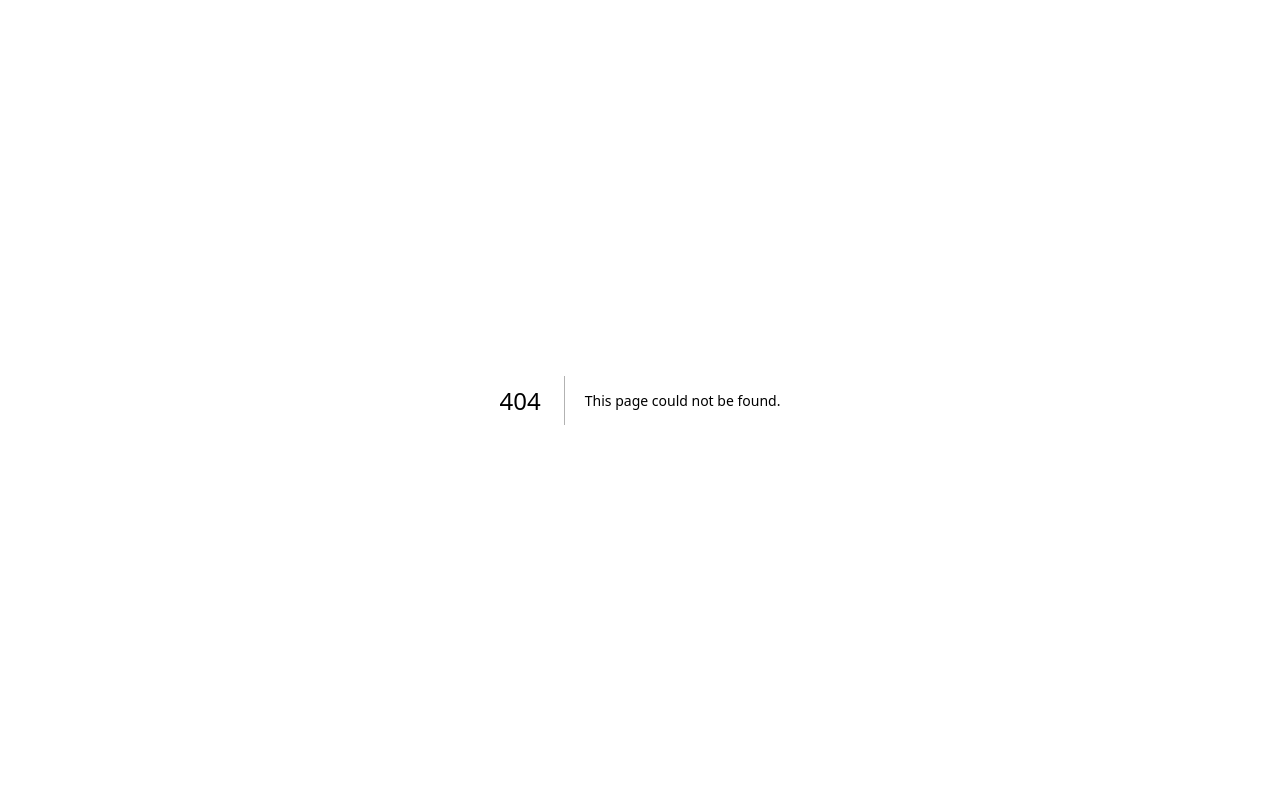
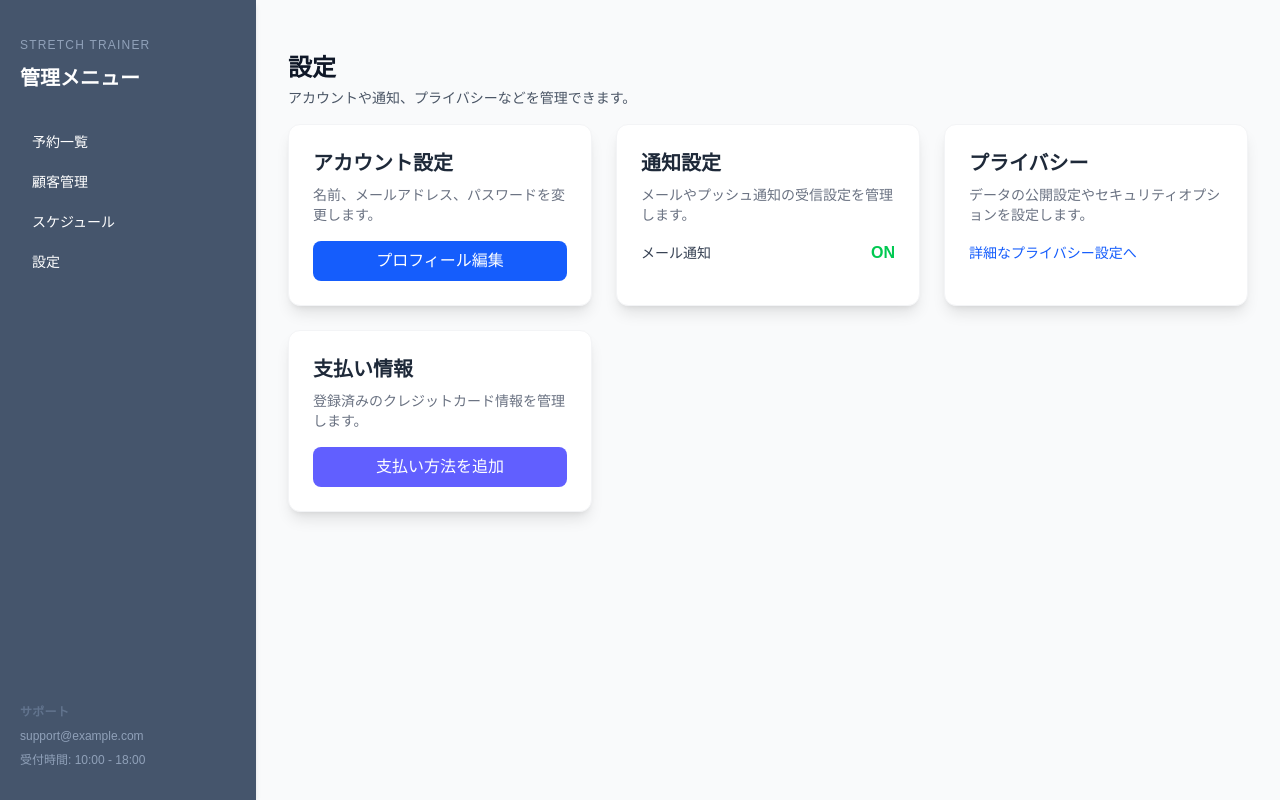
Before and after one commit to usatai/personal_stretch_customer_management_system, a Next.js app in the folder stretch-lp-backend/: page /settings in a window 1280 px wide. Before the commit this address had no page. Built offline with nearby package versions, Linux system fonts and the light colour scheme.

Commit message:
[add] 設定画面追加

```diff
--- /dev/null
+++ b/stretch-lp-backend/app/settings/page.tsx
@@ -0,0 +1,104 @@
+'use client';
+
+import SettingCard from "@/component/SettingCard";
+import Sidebar from "@/component/Sidebar";
+import { useState } from "react";
+
+
+export default function Settings() {
+    const [sidebarOpen, setSidebarOpen] = useState<boolean>(false);
+
+  return (
+    <>
+        <div className="relative min-h-screen bg-gray-50 md:flex">
+            {/* オーバーレイ（モバイル時サイドバー開時のみ） */}
+            {sidebarOpen && (
+                <div
+                    className="fixed inset-0 z-30 bg-black/30 backdrop-blur-[1px] md:hidden"
+                    onClick={() => setSidebarOpen(false)}
+                />
+            )}
+
+            {/* サイドバー */}
+            <div
+                className={`fixed inset-y-0 left-0 z-40 w-64 transform bg-white shadow-md transition-transform duration-200 ease-out md:translate-x-0 ${sidebarOpen ? 'translate-x-0' : '-translate-x-full'} md:static md:z-auto`}
+            >
+                <div className="relative h-full">
+                    <Sidebar />
+                </div>
+            </div>
+
+            {/* メインコンテンツ */}
+            <div className="flex-1 w-full md:pl-0 pt-5">
+                {/* トップバー（モバイル） */}
+                <div className="sticky top-0 z-20 flex items-center gap-3 bg-gray-50/80 px-4 py-3 backdrop-blur md:hidden">
+                    <button
+                        type="button"
+                        aria-label="メニューを開閉"
+                        className="inline-flex h-10 w-10 items-center justify-center rounded-lg border border-gray-200 bg-white shadow-sm active:scale-[0.98]"
+                        onClick={() => setSidebarOpen((v) => !v)}
+                    >
+                        {/* ハンバーガーアイコン */}
+                        <svg xmlns="http://www.w3.org/2000/svg" className="h-5 w-5 text-gray-700" viewBox="0 0 24 24" fill="none" stroke="currentColor" strokeWidth="2">
+                            <path strokeLinecap="round" strokeLinejoin="round" d="M4 6h16M4 12h16M4 18h16" />
+                        </svg>
+                    </button>
+                    <div className="text-base font-semibold text-gray-800">設定</div>
+                </div>
+
+                {/* ページヘッダー */}
+                <div className="px-2 pt-8 sm:px-6 lg:px-8">
+                    <div className="mx-auto max-w-7xl">
+                        <h1 className="text-2xl font-bold text-gray-900">設定</h1>
+                        <p className="mt-1 text-sm text-gray-600">アカウントや通知、プライバシーなどを管理できます。</p>
+                    </div>
+                </div>
+
+                {/* グリッド */}
+                <div className="px-4 pb-12 pt-4 sm:px-6 lg:px-8 pt-">
+                    <div className="mx-auto grid max-w-7xl grid-cols-1 gap-6 md:grid-cols-2 lg:grid-cols-3">
+                        <SettingCard
+                        title="アカウント設定"
+                        description="名前、メールアドレス、パスワードを変更します。"
+                        >
+                        <button className="w-full rounded-lg bg-blue-600 py-2 text-white transition duration-150 hover:bg-blue-700">
+                            プロフィール編集
+                        </button>
+                        </SettingCard>
+
+                        <SettingCard
+                        title="通知設定"
+                        description="メールやプッシュ通知の受信設定を管理します。"
+                        >
+                        <div className="flex items-center justify-between">
+                            <span className="text-sm text-gray-700">メール通知</span>
+                            <span className="font-bold text-green-500">ON</span>
+                        </div>
+                        </SettingCard>
+
+                        <SettingCard
+                        title="プライバシー"
+                        description="データの公開設定やセキュリティオプションを設定します。"
+                        >
+                        <a href="#" className="text-sm text-blue-600 hover:text-blue-800">
+                            詳細なプライバシー設定へ
+                        </a>
+                        </SettingCard>
+
+                        <SettingCard
+                        title="支払い情報"
+                        description="登録済みのクレジットカード情報を管理します。"
+                        >
+                        <button className="w-full rounded-lg bg-indigo-500 py-2 text-white transition duration-150 hover:bg-indigo-600">
+                            支払い方法を追加
+                        </button>
+                        </SettingCard>
+
+                        {/* 必要に応じてカードを追加... */}
+                    </div>
+                </div>
+            </div>
+        </div>
+    </>
+  );
+}
--- /dev/null
+++ b/stretch-lp-backend/component/SettingCard.tsx
@@ -0,0 +1,31 @@
+import React, { ReactNode } from 'react';
+
+// Propsの型定義
+interface SettingCardProps {
+  /** カードのタイトル */
+  title: string;
+  /** カードの説明文 */
+  description: string;
+  /** 子要素（設定項目、ボタンなど） */
+  children: ReactNode;
+}
+
+// React.FC（Functional Component）を使用して型付け
+const SettingCard: React.FC<SettingCardProps> = ({ title, description, children }) => {
+  return (
+    <div className="bg-white p-6 rounded-xl shadow-lg border border-gray-100 transition-shadow duration-300 hover:shadow-xl">
+      <h3 className="text-xl font-semibold text-gray-800 mb-2">
+        {title}
+      </h3>
+      <p className="text-sm text-gray-500 mb-4">
+        {description}
+      </p>
+      {/* ここに設定項目（ボタン、トグル、フォームなど）が入る */}
+      <div className="mt-4">
+        {children}
+      </div>
+    </div>
+  );
+};
+
+export default SettingCard;
```
